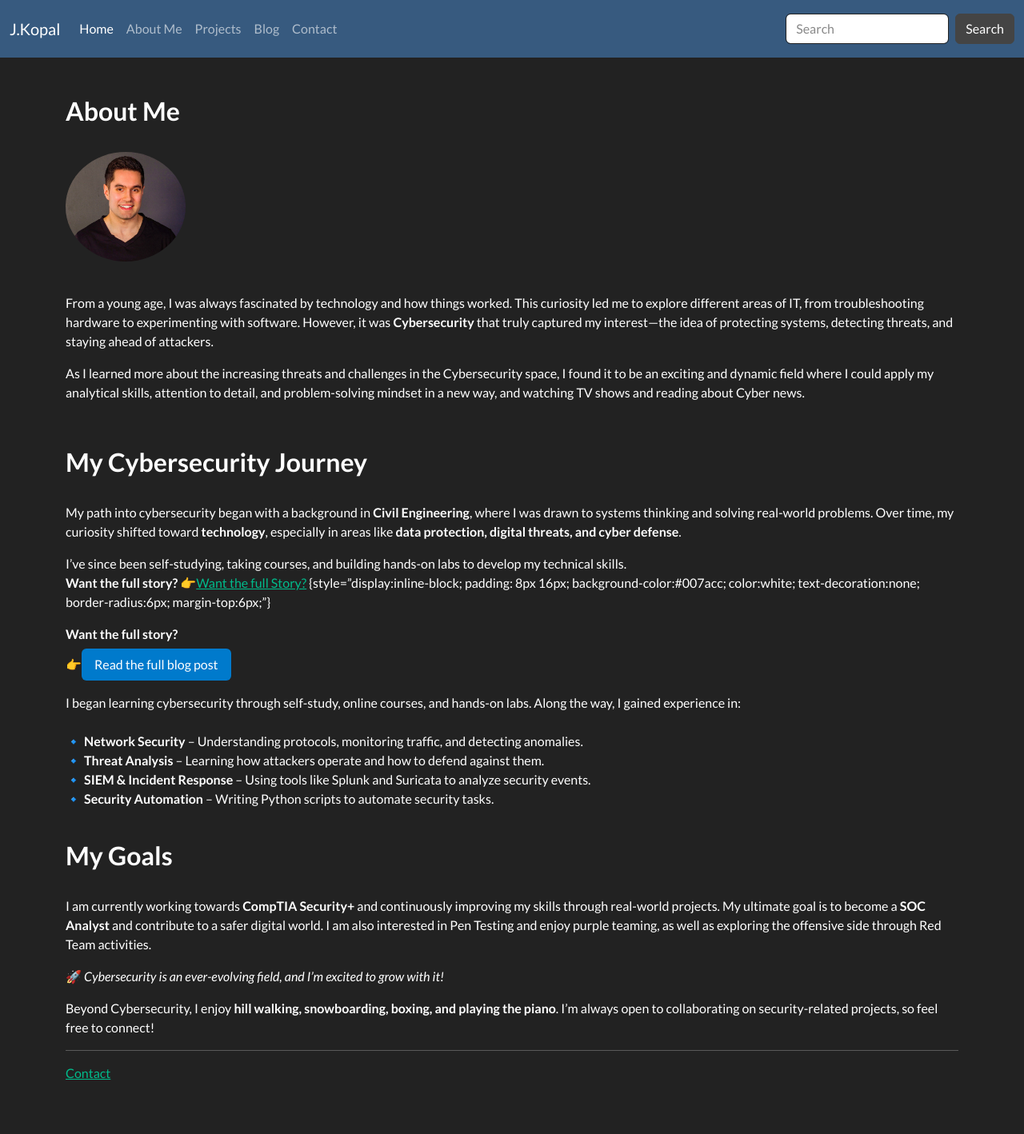
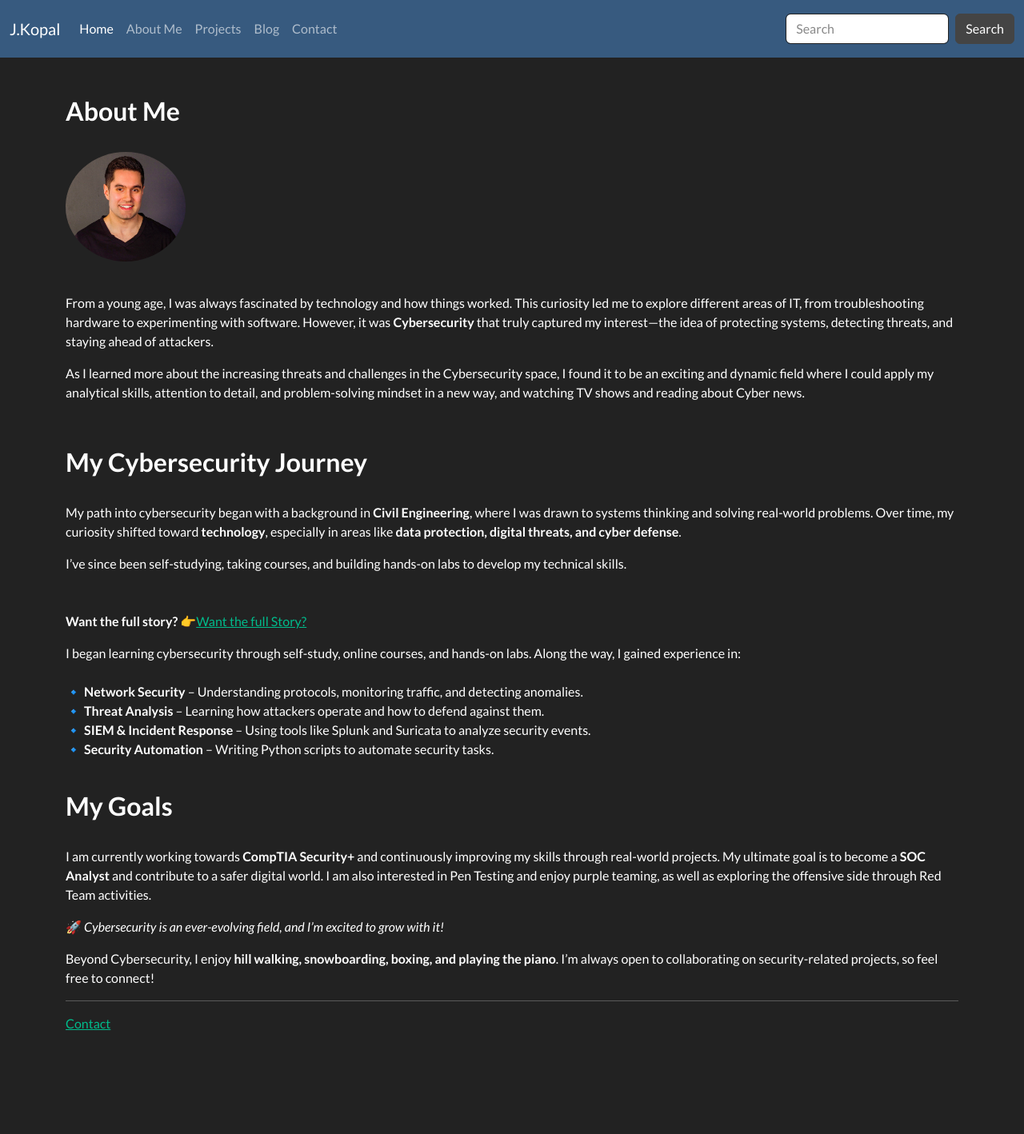
Before and after one commit to JKopal101/jkopal101.github.io, a Jekyll site: the page built from about_me.md, in a window 1280 px wide. Shown: the whole page at 80% size. Built offline with Jekyll 4.4.1, drawn with Linux system fonts in a browser that asks for light colours; after the commit the page ends 1356 px from its top, so only the background shows below that.

Commit message:
Update about_me.md

```diff
--- a/about_me.md
+++ b/about_me.md
@@ -22,11 +22,13 @@ As I learned more about the increasing threats and challenges in the Cybersecuri
 My path into cybersecurity began with a background in **Civil Engineering**, where I was drawn to systems thinking and solving real-world problems. Over time, my curiosity shifted toward **technology**, especially in areas like **data protection, digital threats, and cyber defense**.
 
 I’ve since been self-studying, taking courses, and building hands-on labs to develop my technical skills.<br>
+<br><br>
 <span style="font-weight:600;">Want the full story?</span>
-👉[Want the full Story?](_posts/2025-03-26-my-cyber-journey.md) {style="display:inline-block; padding: 8px 16px; background-color:#007acc; color:white; text-decoration:none; border-radius:6px; margin-top:6px;"}
+👉[Want the full Story?](_posts/2025-03-26-my-cyber-journey.md)
 
-<span style="font-weight:600;">Want the full story?</span> <br>
-👉<a href="_posts/2025-03-26-my-cyber-journey.html" style="display:inline-block; padding: 8px 16px; background-color:#007acc; color:white; text-decoration:none; border-radius:6px; margin-top:6px;">Read the full blog post</a>
+
+<!-- <span style="font-weight:600;">Want the full story?</span> <br>
+👉<a href="_posts/2025-03-26-my-cyber-journey.html" style="display:inline-block; padding: 8px 16px; background-color:#007acc; color:white; text-decoration:none; border-radius:6px; margin-top:6px;">Read the full blog post</a> -->
 
 I began learning cybersecurity through self-study, online courses, and hands-on labs. Along the way, I gained experience in:
 <br><br>
```
